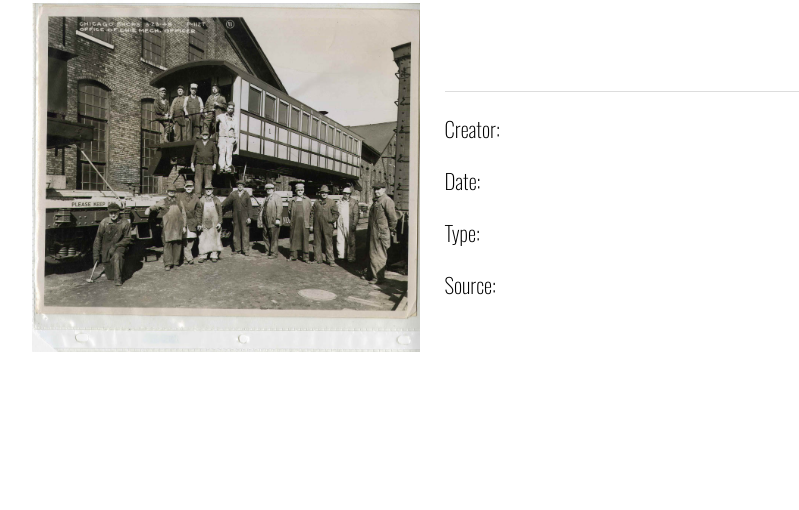
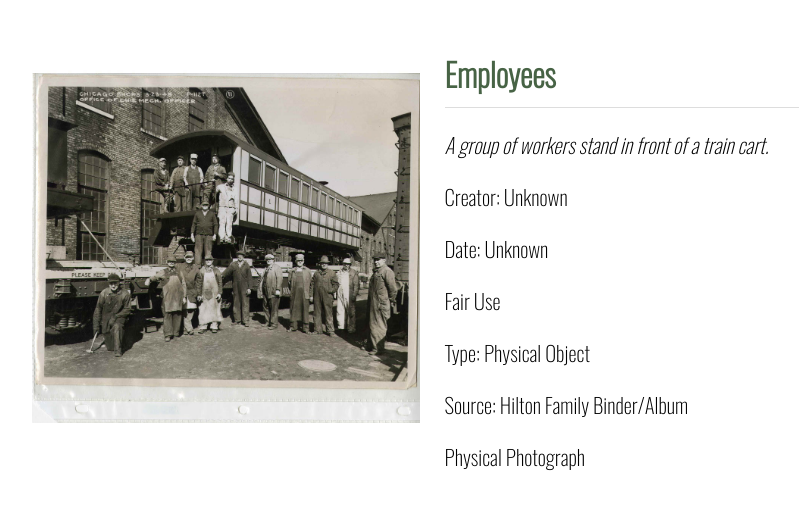
Before and after one commit to martinez2125/TennesseeChicago_Images, a Jekyll site: the page built from _mindoc_media/pg959-img.md, in a window 1280 px wide. Shown: the top 510 px of the page, without its empty margins (208-1007 px from the left). Built offline with Jekyll 4.4.1, drawn with Linux system fonts in a browser that asks for light colours.

Commit message:
Update pg959-img.md

```diff
--- a/_mindoc_media/pg959-img.md
+++ b/_mindoc_media/pg959-img.md
@@ -3,18 +3,18 @@ page: section-name
 title: Hilton Family Binder (Inside)
 media_type: image
 
-_title:
-description:
-creator:
-_date:
-rights:
-type:
-source:
+_title: Employees
+description: A group of workers stand in front of a train cart.
+creator: Unknown
+_date: Unknown
+rights: Fair Use
+type: Physical Object
+source: Hilton Family Binder/Album
 identifier:
 contributor:
-format:
-credit_(IPTC):
-date_created_(IPTC):
+format: Physical Photograph
+credit_(IPTC): Digitization courtesy of Caden J. Miller & Lesly Martinez
+date_created_(IPTC): 9/15/2025
 
 _path: /assets/img/pg59-img.jpg
 order: 61
```
